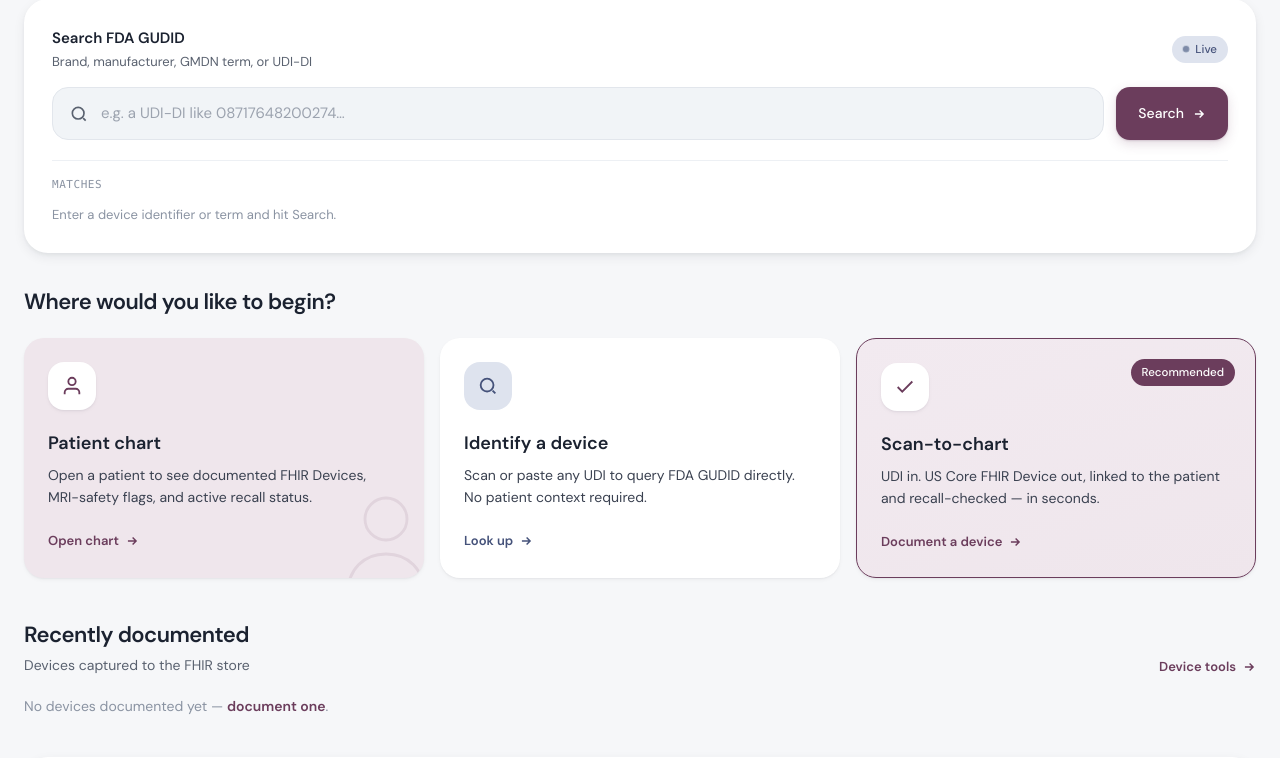
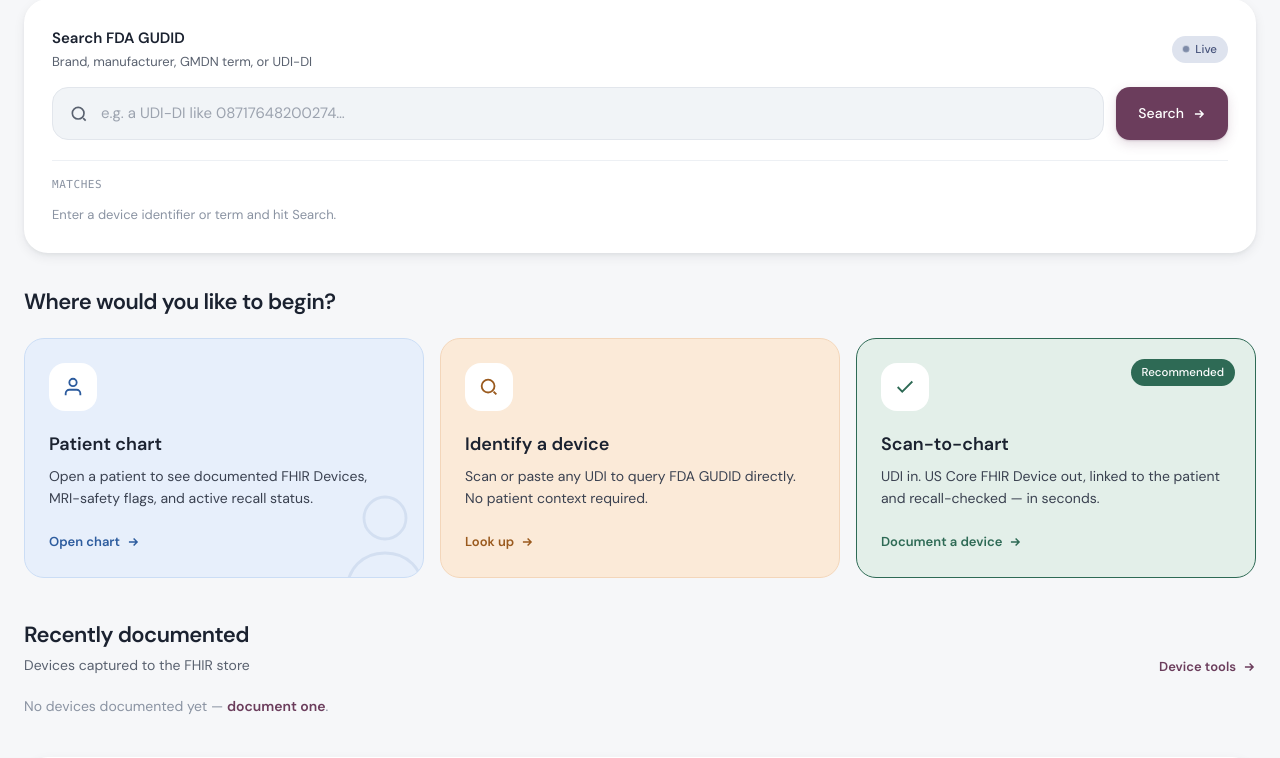
Before and after one commit to Ps1720/MedDeviceDiscovery, a Flask app: page / in a window 1280 px wide. Shown: the part 459-1217 px from the top of the page. Run offline with Flask 3, Linux system fonts and the light colour scheme; data that the repository does not hold is empty; some libraries are stand-ins or nearby versions.

Commit message:
Home: give the three workflow cards distinct pale colors
Recolor the workflow cards so the page isn't all burgundy: Patient chart = pale
blue, Identify a device = pale orange, Scan-to-chart = pale green (still the
Recommended one). Each uses a soft tinted background, matching hairline border,
white icon chip, and dark-tone accent text — flat, no shadows.

```diff
--- a/services/gudid-core/templates/home.html
+++ b/services/gudid-core/templates/home.html
@@ -130,57 +130,57 @@
       </div>
       <div class="grid grid-cols-1 md:grid-cols-3 gap-4">
 
-        <!-- Patient chart -->
-        <a href="/patients" class="surface lift p-6 block fade-up d1 relative overflow-hidden" style="background: var(--primary-soft);">
+        <!-- Patient chart (pale blue) -->
+        <a href="/patients" class="lift p-6 block fade-up d1 relative overflow-hidden" style="background: #E7EFFB; border: 1px solid #CBDDF5; border-radius: 20px;">
           <div class="absolute -right-8 -bottom-8 opacity-10 pointer-events-none">
             <svg width="140" height="140" viewBox="0 0 100 100" fill="none">
-              <circle cx="50" cy="35" r="15" stroke="var(--primary)" stroke-width="2"/>
-              <path d="M22 92 C22 70, 35 60, 50 60 C65 60, 78 70, 78 92" stroke="var(--primary)" stroke-width="2" fill="none"/>
+              <circle cx="50" cy="35" r="15" stroke="#2D5C9E" stroke-width="2"/>
+              <path d="M22 92 C22 70, 35 60, 50 60 C65 60, 78 70, 78 92" stroke="#2D5C9E" stroke-width="2" fill="none"/>
             </svg>
           </div>
           <div class="relative">
-            <div class="w-12 h-12 rounded-2xl flex items-center justify-center mb-5" style="background: white; box-shadow: var(--shadow-1);">
-              <svg width="22" height="22" viewBox="0 0 24 24" fill="none" stroke="currentColor" stroke-width="2" style="color: var(--primary);"><path d="M20 21v-2a4 4 0 0 0-4-4H8a4 4 0 0 0-4 4v2"/><circle cx="12" cy="7" r="4"/></svg>
+            <div class="w-12 h-12 rounded-2xl flex items-center justify-center mb-5" style="background: white;">
+              <svg width="22" height="22" viewBox="0 0 24 24" fill="none" stroke="currentColor" stroke-width="2" style="color: #2D5C9E;"><path d="M20 21v-2a4 4 0 0 0-4-4H8a4 4 0 0 0-4 4v2"/><circle cx="12" cy="7" r="4"/></svg>
             </div>
             <h3 class="font-semibold text-[18px] mb-2" style="color: var(--ink);">Patient chart</h3>
             <p class="text-[14px] leading-[1.55] mb-5" style="color: var(--ink-2);">
               Open a patient to see documented FHIR Devices, MRI-safety flags, and active recall status.
             </p>
-            <div class="inline-flex items-center gap-1.5 text-[13px] font-semibold" style="color: var(--primary);">
+            <div class="inline-flex items-center gap-1.5 text-[13px] font-semibold" style="color: #2D5C9E;">
               Open chart
               <svg width="14" height="14" viewBox="0 0 24 24" fill="none" stroke="currentColor" stroke-width="2.5"><path d="M5 12h14M13 6l6 6-6 6"/></svg>
             </div>
           </div>
         </a>
 
-        <!-- Identify -->
-        <a href="/scan" class="surface lift p-6 block fade-up d2 relative" style="background: var(--surface);">
-          <div class="w-12 h-12 rounded-2xl flex items-center justify-center mb-5" style="background: var(--slate-soft);">
-            <svg width="22" height="22" viewBox="0 0 24 24" fill="none" stroke="currentColor" stroke-width="2" style="color: var(--slate-deep);"><circle cx="11" cy="11" r="7"/><path d="m20 20-3-3"/></svg>
+        <!-- Identify (pale orange) -->
+        <a href="/scan" class="lift p-6 block fade-up d2 relative" style="background: #FBEAD8; border: 1px solid #F3D6BA; border-radius: 20px;">
+          <div class="w-12 h-12 rounded-2xl flex items-center justify-center mb-5" style="background: white;">
+            <svg width="22" height="22" viewBox="0 0 24 24" fill="none" stroke="currentColor" stroke-width="2" style="color: #9A5A1E;"><circle cx="11" cy="11" r="7"/><path d="m20 20-3-3"/></svg>
           </div>
           <h3 class="font-semibold text-[18px] mb-2" style="color: var(--ink);">Identify a device</h3>
           <p class="text-[14px] leading-[1.55] mb-5" style="color: var(--ink-2);">
             Scan or paste any UDI to query FDA GUDID directly. No patient context required.
           </p>
-          <div class="inline-flex items-center gap-1.5 text-[13px] font-semibold" style="color: var(--slate-deep);">
+          <div class="inline-flex items-center gap-1.5 text-[13px] font-semibold" style="color: #9A5A1E;">
             Look up
             <svg width="14" height="14" viewBox="0 0 24 24" fill="none" stroke="currentColor" stroke-width="2.5"><path d="M5 12h14M13 6l6 6-6 6"/></svg>
           </div>
         </a>
 
-        <!-- Scan-to-chart (primary) -->
-        <a href="/scan-to-chart" class="surface lift p-6 block fade-up d3 relative overflow-hidden" style="background: linear-gradient(165deg, #F2EAF0 0%, #EFE6EC 100%); border: 1.5px solid var(--primary);">
+        <!-- Scan-to-chart (pale green, recommended) -->
+        <a href="/scan-to-chart" class="lift p-6 block fade-up d3 relative overflow-hidden" style="background: #E3EFE9; border: 1.5px solid #2E6A55; border-radius: 20px;">
           <div class="absolute top-5 right-5">
-            <span class="chip" style="background: var(--primary); color: white;">Recommended</span>
+            <span class="chip" style="background: #2E6A55; color: white;">Recommended</span>
           </div>
-          <div class="w-12 h-12 rounded-2xl flex items-center justify-center mb-5" style="background: white; box-shadow: var(--shadow-1);">
-            <svg width="22" height="22" viewBox="0 0 24 24" fill="none" stroke="currentColor" stroke-width="2" style="color: var(--primary);"><path d="M20 6 9 17l-5-5"/></svg>
+          <div class="w-12 h-12 rounded-2xl flex items-center justify-center mb-5" style="background: white;">
+            <svg width="22" height="22" viewBox="0 0 24 24" fill="none" stroke="currentColor" stroke-width="2" style="color: #2E6A55;"><path d="M20 6 9 17l-5-5"/></svg>
           </div>
           <h3 class="font-semibold text-[18px] mb-2" style="color: var(--ink);">Scan-to-chart</h3>
           <p class="text-[14px] leading-[1.55] mb-5" style="color: var(--ink-2);">
             UDI in. US Core FHIR Device out, linked to the patient and recall-checked — in seconds.
           </p>
-          <div class="inline-flex items-center gap-1.5 text-[13px] font-semibold" style="color: var(--primary);">
+          <div class="inline-flex items-center gap-1.5 text-[13px] font-semibold" style="color: #2E6A55;">
             Document a device
             <svg width="14" height="14" viewBox="0 0 24 24" fill="none" stroke="currentColor" stroke-width="2.5"><path d="M5 12h14M13 6l6 6-6 6"/></svg>
           </div>
```
